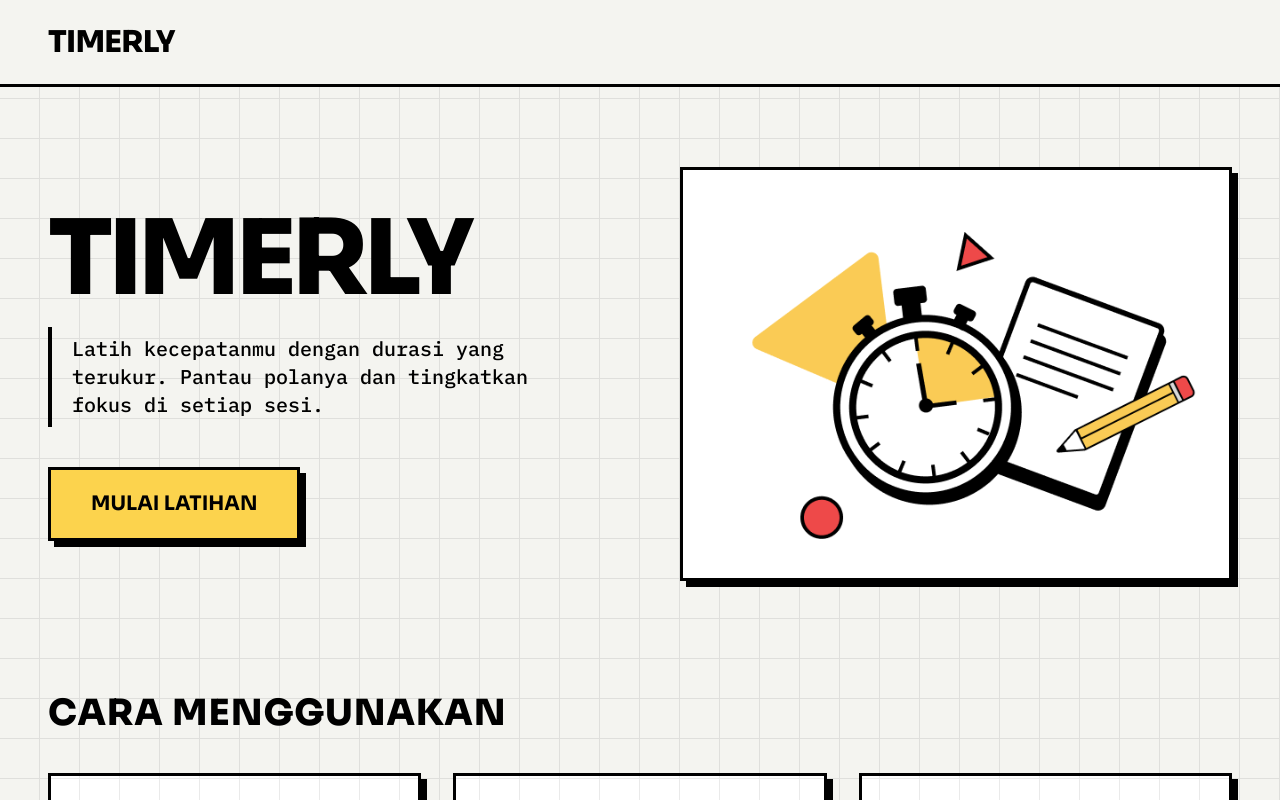
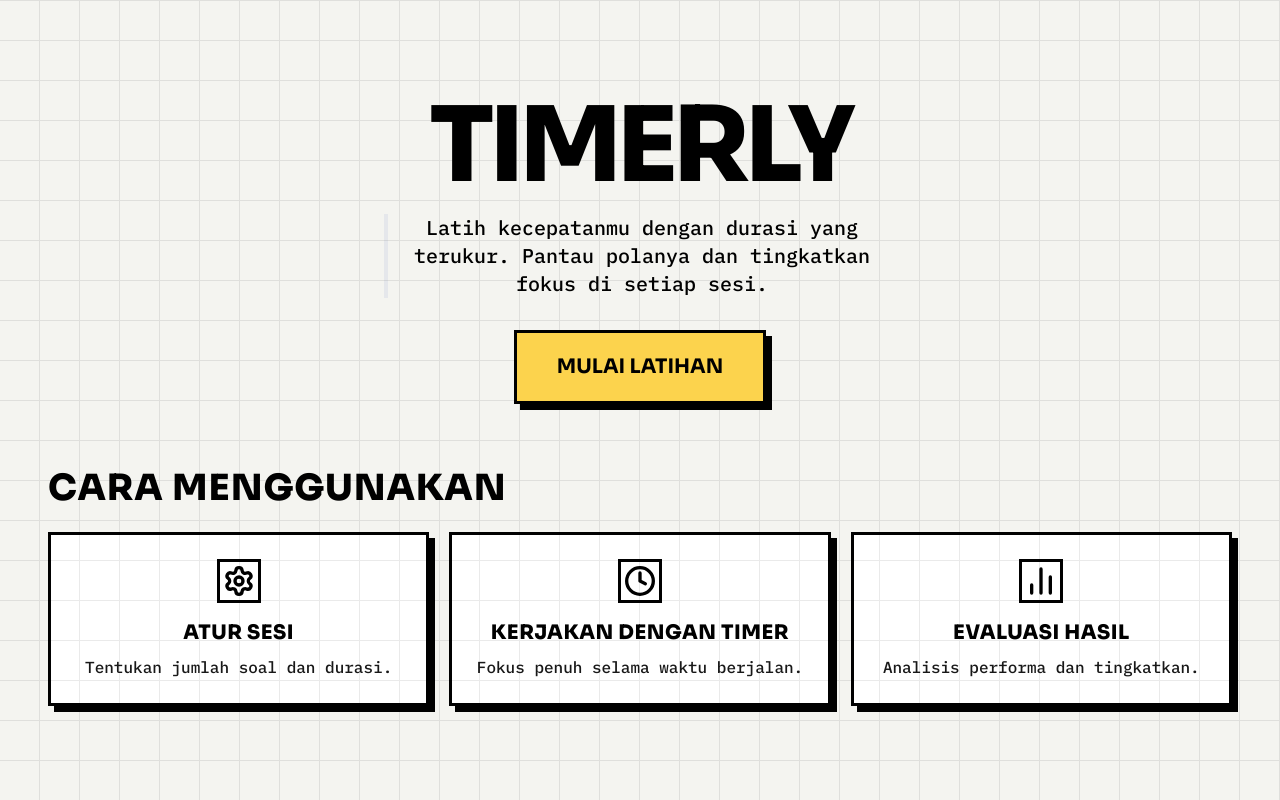
Before and after one commit to akbarpratama-dev/Timerly, a React (Vite) app: page / in a window 1280 px wide. Shown: the top 800 px of the page. Built offline with nearby package versions, Linux system fonts and the light colour scheme.

Commit message:
update hero section

```diff
--- a/src/components/HeroSection.jsx
+++ b/src/components/HeroSection.jsx
@@ -1,6 +1,5 @@
 import { motion } from "framer-motion";
 import { Settings, Clock, BarChart2 } from "lucide-react";
-import heroImage from "../assets/Group 13.png";
 
 export default function HeroSection({ onStart }) {
   const fadeIn = {
@@ -19,70 +18,47 @@ export default function HeroSection({ onStart }) {
   };
 
   return (
-    <div className="flex flex-col min-h-screen bg-main text-black font-mono overflow-auto selection:bg-primary selection:text-black">
-      {/* Header */}
-      <header className="w-full px-6 md:px-12 py-6 border-b-3 border-black flex flex-row justify-between items-center bg-main sticky top-0 z-40">
-        <div className="flex items-center gap-2">
-          <h1 className="text-2xl md:text-3xl font-heading font-black uppercase tracking-tight">TIMERLY</h1>
-        </div>
-      </header>
+    <div className="min-h-screen flex flex-col bg-main text-black font-mono selection:bg-primary selection:text-black px-4 sm:px-6 md:px-12 py-6 sm:py-8 md:py-12">
+      {/* Centered Wrapper - Both sections vertically centered together */}
+      <div className="flex-1 flex flex-col items-center justify-center w-full max-w-7xl mx-auto gap-8 sm:gap-12 md:gap-16">
 
-      <main className="flex-1 flex flex-col items-center w-full max-w-7xl mx-auto px-6 md:px-12 py-12 lg:py-20 gap-16 md:gap-24">
         {/* Hero Section */}
-        <motion.div className="w-full grid grid-cols-1 lg:grid-cols-2 gap-12 lg:gap-20 items-center" initial="hidden" animate="visible" variants={staggerContainer}>
-          {/* Left Content */}
-          <div className="flex flex-col gap-8 order-2 lg:order-1">
-            <div className="flex flex-col gap-4">
-              <motion.h1 variants={fadeIn} className="text-6xl md:text-7xl lg:text-[6.5rem] font-heading font-black uppercase leading-[0.9] tracking-tighter break-words">
+        <motion.div className="w-full flex flex-col items-center text-center" initial="hidden" animate="visible" variants={staggerContainer}>
+          <div className="flex flex-col items-center gap-4 sm:gap-6">
+            <div className="flex flex-col items-center gap-3 sm:gap-4">
+              <motion.h1 variants={fadeIn} className="text-4xl sm:text-6xl md:text-7xl lg:text-[6.5rem] font-heading font-black uppercase leading-[0.9] tracking-tighter">
                 TIMERLY
               </motion.h1>
-              <motion.p variants={fadeIn} className="text-lg md:text-xl font-medium leading-relaxed max-w-lg border-l-4 border-black pl-5 py-2">
+              <motion.p variants={fadeIn} className="text-base sm:text-lg md:text-xl font-medium leading-relaxed max-w-lg border-l-4 text-center">
                 Latih kecepatanmu dengan durasi yang terukur. Pantau polanya dan tingkatkan fokus di setiap sesi.
               </motion.p>
             </div>
 
-            <motion.div variants={fadeIn} className="pt-2">
+            <motion.div variants={fadeIn} className="pt-1 sm:pt-2">
               <button
                 onClick={onStart}
-                className="group relative inline-flex items-center justify-center px-10 py-5 bg-primary text-black text-xl font-heading font-bold border-3 border-black shadow-neo hover:-translate-y-1 hover:-translate-x-1 hover:shadow-[8px_8px_0px_0px_rgba(0,0,0,1)] active:translate-y-0 active:translate-x-0 active:shadow-neo transition-all duration-200 focus:outline-none focus:ring-4 focus:ring-black/20"
+                className="group relative inline-flex items-center justify-center px-6 py-3 sm:px-10 sm:py-5 bg-primary text-black text-lg sm:text-xl font-heading font-bold border-3 border-black shadow-neo hover:-translate-y-1 hover:-translate-x-1 hover:shadow-[8px_8px_0px_0px_rgba(0,0,0,1)] active:translate-y-0 active:translate-x-0 active:shadow-neo transition-all duration-200 focus:outline-none focus:ring-4 focus:ring-black/20"
               >
                 MULAI LATIHAN
               </button>
             </motion.div>
           </div>
-
-          {/* Right Illustration Card */}
-          <motion.div
-            variants={fadeIn}
-            className="hidden lg:flex order-1 lg:order-2 w-full aspect-[4/3] bg-white border-3 border-black shadow-neo p-8 items-center justify-center relative overflow-hidden group hover:shadow-[10px_10px_0px_0px_rgba(0,0,0,1)] transition-all duration-300"
-          >
-            {/* Hero Image */}
-            <div className="relative w-full h-full flex items-center justify-center pointer-events-none select-none">
-              <img src={heroImage} alt="Timerly Hero Illustration" className="w-full h-full object-contain" />
-            </div>
-          </motion.div>
         </motion.div>
 
         {/* How-To Section */}
-        <motion.div className="w-full flex flex-col gap-10 pt-4" initial="hidden" whileInView="visible" viewport={{ once: true, margin: "-50px" }} variants={staggerContainer}>
-          <motion.h2 variants={fadeIn} className="text-3xl md:text-4xl font-heading font-black uppercase">
+        <motion.div className="w-full flex flex-col gap-4 sm:gap-6" initial="hidden" whileInView="visible" viewport={{ once: true, margin: "-50px" }} variants={staggerContainer}>
+          <motion.h2 variants={fadeIn} className="text-2xl sm:text-3xl md:text-4xl font-heading font-black uppercase">
             CARA MENGGUNAKAN
           </motion.h2>
 
-          <div className="grid grid-cols-1 md:grid-cols-3 gap-8">
+          <div className="grid grid-cols-1 sm:grid-cols-3 gap-3 sm:gap-5">
             <StepCard icon={<Settings size={32} strokeWidth={2.5} />} title="ATUR SESI" desc="Tentukan jumlah soal dan durasi." variants={fadeIn} />
             <StepCard icon={<Clock size={32} strokeWidth={2.5} />} title="KERJAKAN DENGAN TIMER" desc="Fokus penuh selama waktu berjalan." variants={fadeIn} />
             <StepCard icon={<BarChart2 size={32} strokeWidth={2.5} />} title="EVALUASI HASIL" desc="Analisis performa dan tingkatkan." variants={fadeIn} />
           </div>
         </motion.div>
-      </main>
 
-      {/* Footer */}
-      <footer className="w-full border-t-3 border-black py-8 bg-main mt-auto">
-        <div className="max-w-7xl mx-auto px-6 flex justify-center text-center">
-          <p className="text-sm md:text-base font-bold uppercase tracking-wide opacity-80">&copy; 2026 Timerly | Built for focus training.</p>
-        </div>
-      </footer>
+      </div>
     </div>
   );
 }
@@ -91,12 +67,12 @@ function StepCard({ icon, title, desc, variants }) {
   return (
     <motion.div
       variants={variants}
-      className="bg-white border-3 border-black shadow-neo p-6 md:p-8 flex flex-row md:flex-col gap-6 items-center md:items-start hover:-translate-y-2 hover:shadow-[8px_8px_0px_0px_rgba(0,0,0,1)] transition-all duration-300 h-full"
+      className="bg-white border-3 border-black shadow-neo p-3 sm:p-4 md:p-6 flex flex-row sm:flex-col gap-3 sm:gap-4 items-center sm:items-center hover:-translate-y-1 hover:shadow-[6px_6px_0px_0px_rgba(0,0,0,1)] transition-all duration-300 h-full"
     >
-      <div className="shrink-0 w-14 h-14 flex items-center justify-center border-3 border-black bg-transparent rounded-none">{icon}</div>
-      <div className="flex flex-col gap-2 text-left">
-        <h3 className="font-heading font-black text-lg md:text-xl uppercase leading-tight">{title}</h3>
-        <p className="text-sm md:text-base font-medium leading-normal opacity-90">{desc}</p>
+      <div className="shrink-0 w-9 h-9 sm:w-11 sm:h-11 flex items-center justify-center border-2 sm:border-3 border-black bg-transparent rounded-none">{icon}</div>
+      <div className="flex flex-col gap-1 sm:gap-2 text-left sm:text-center">
+        <h3 className="font-heading font-black text-base sm:text-lg md:text-xl uppercase leading-tight">{title}</h3>
+        <p className="text-xs sm:text-sm md:text-base font-medium leading-normal opacity-90">{desc}</p>
       </div>
     </motion.div>
   );
```
